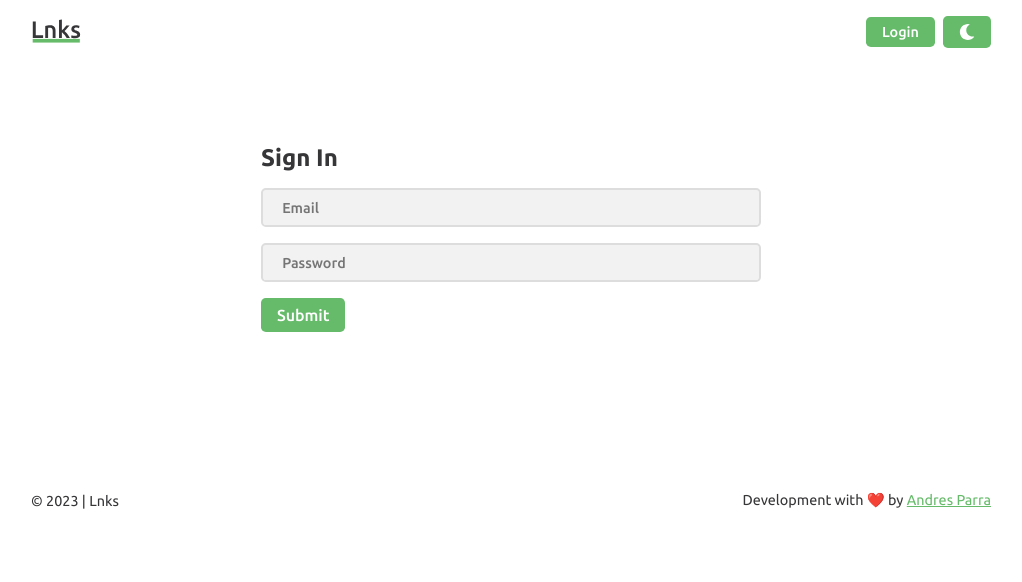
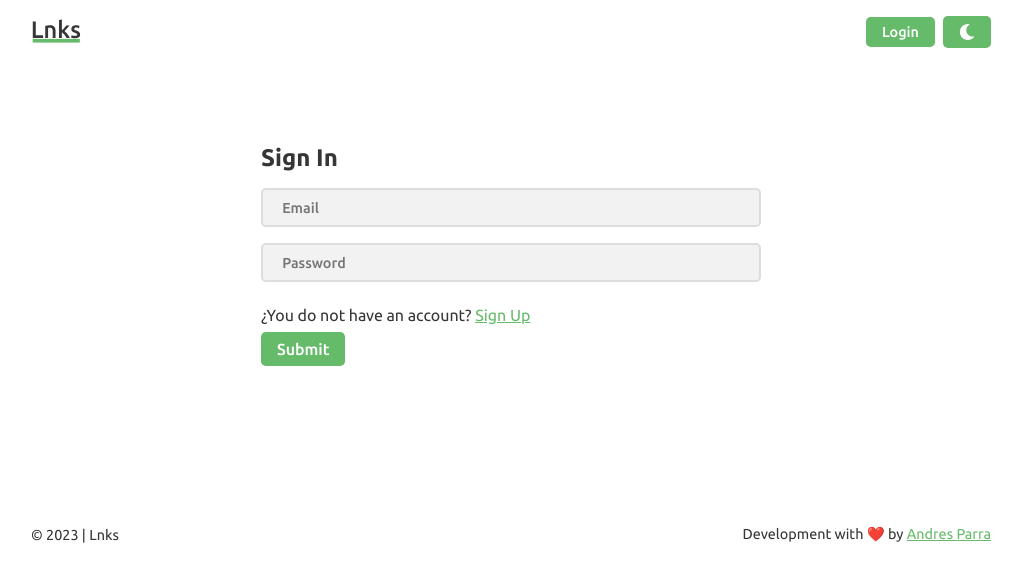
Before and after one commit to byandrev/lnks, a React (Vite) app: page /signin in a window 1280 px wide. Shown: the top 582 px of the page, without its empty margins (129-1151 px from the left). Built offline with nearby package versions, Linux system fonts and the light colour scheme; no server answers.

Commit message:
add signin link in signup page and to the contrary

```diff
--- a/src/pages/auth/signin/form/index.tsx
+++ b/src/pages/auth/signin/form/index.tsx
@@ -2,7 +2,8 @@ import { useEffect, useState } from "react";
 import Input from "../../../../components/forms/input";
 import SimpleForm from "../../../../components/forms/simple-form";
 import useUser from "../../../../hooks/useUser";
-import { useNavigate } from "react-router-dom";
+import { Link, useNavigate } from "react-router-dom";
+import Paragraph from "../../../../components/common/paragraph";
 
 function Form() {
   const [email, setEmail] = useState("");
@@ -39,6 +40,10 @@ function Form() {
         value={password}
         handleChange={(val) => setPassword(val)}
       />
+
+      <Paragraph my={"0.5"}>
+        ¿You do not have an account? <Link to="/signup">Sign Up</Link>
+      </Paragraph>
     </SimpleForm>
   );
 }
--- a/src/pages/auth/signup/form/index.tsx
+++ b/src/pages/auth/signup/form/index.tsx
@@ -3,6 +3,8 @@ import Input from "../../../../components/forms/input";
 import SimpleForm from "../../../../components/forms/simple-form";
 import { register } from "../../../../services/Auth";
 import { useQuery } from "react-query";
+import Paragraph from "../../../../components/common/paragraph";
+import { Link } from "react-router-dom";
 
 function Form() {
   const [email, setEmail] = useState("");
@@ -50,6 +52,10 @@ function Form() {
         value={password}
         handleChange={(val) => setPassword(val)}
       />
+
+      <Paragraph my={"0.5"}>
+        ¿You have an account? <Link to="/signin">Sign In</Link>
+      </Paragraph>
     </SimpleForm>
   );
 }
```
